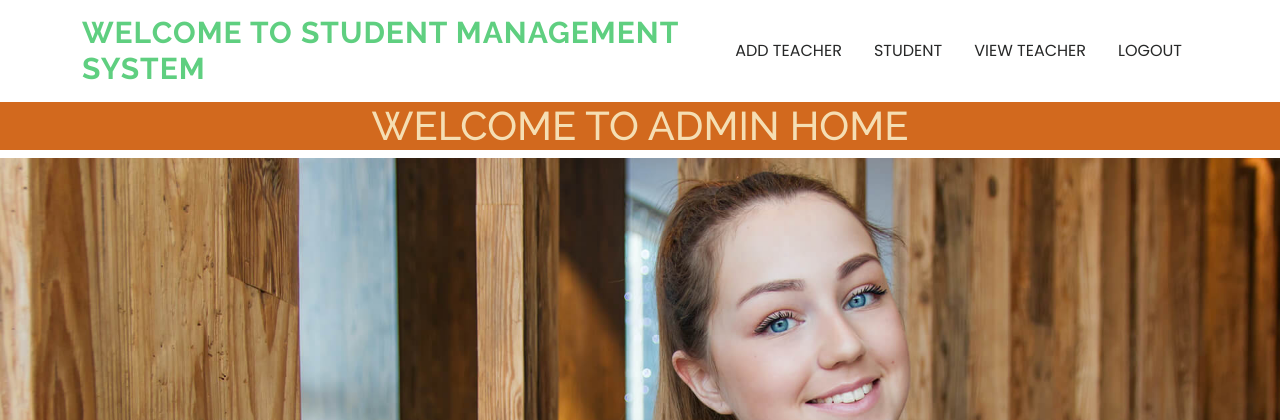
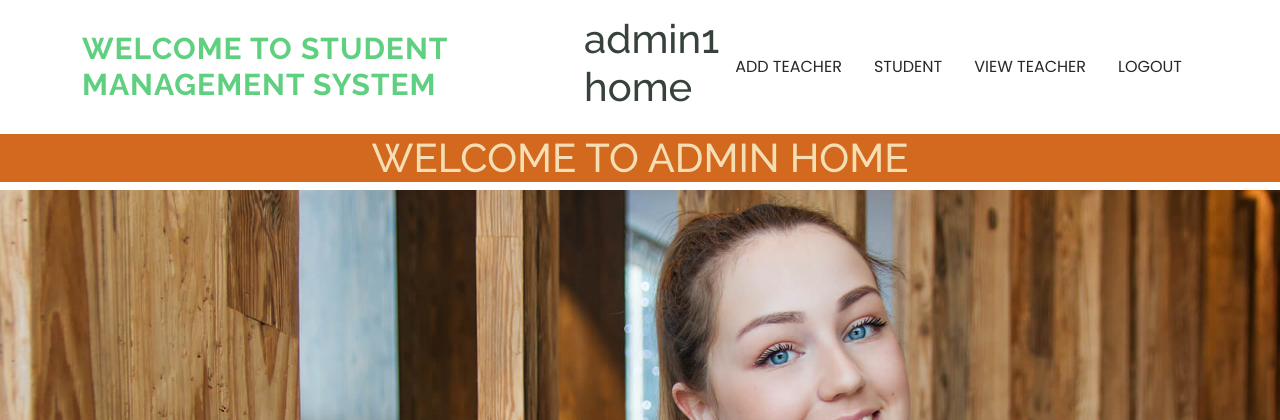
Before and after one commit to swapnacd2004sys/swapna, a Django app: page /adminhome in a window 1280 px wide. Shown: the top 420 px of the page. Run offline with Django 5.2, Linux system fonts and the light colour scheme; lists and menus that the app fills with data are empty; some libraries are stand-ins or nearby versions.

Commit message:
second commit

```diff
--- a/sampleapp/templates/adminhome.html
+++ b/sampleapp/templates/adminhome.html
@@ -20,7 +20,7 @@
 {% endblock content1 %}
 
 {% block content2 %}
-
+ <h1>admin1 home</h1>
     <table>
         <tr>
             <th><a  href="tregister">ADD TEACHER</a></th>
```
